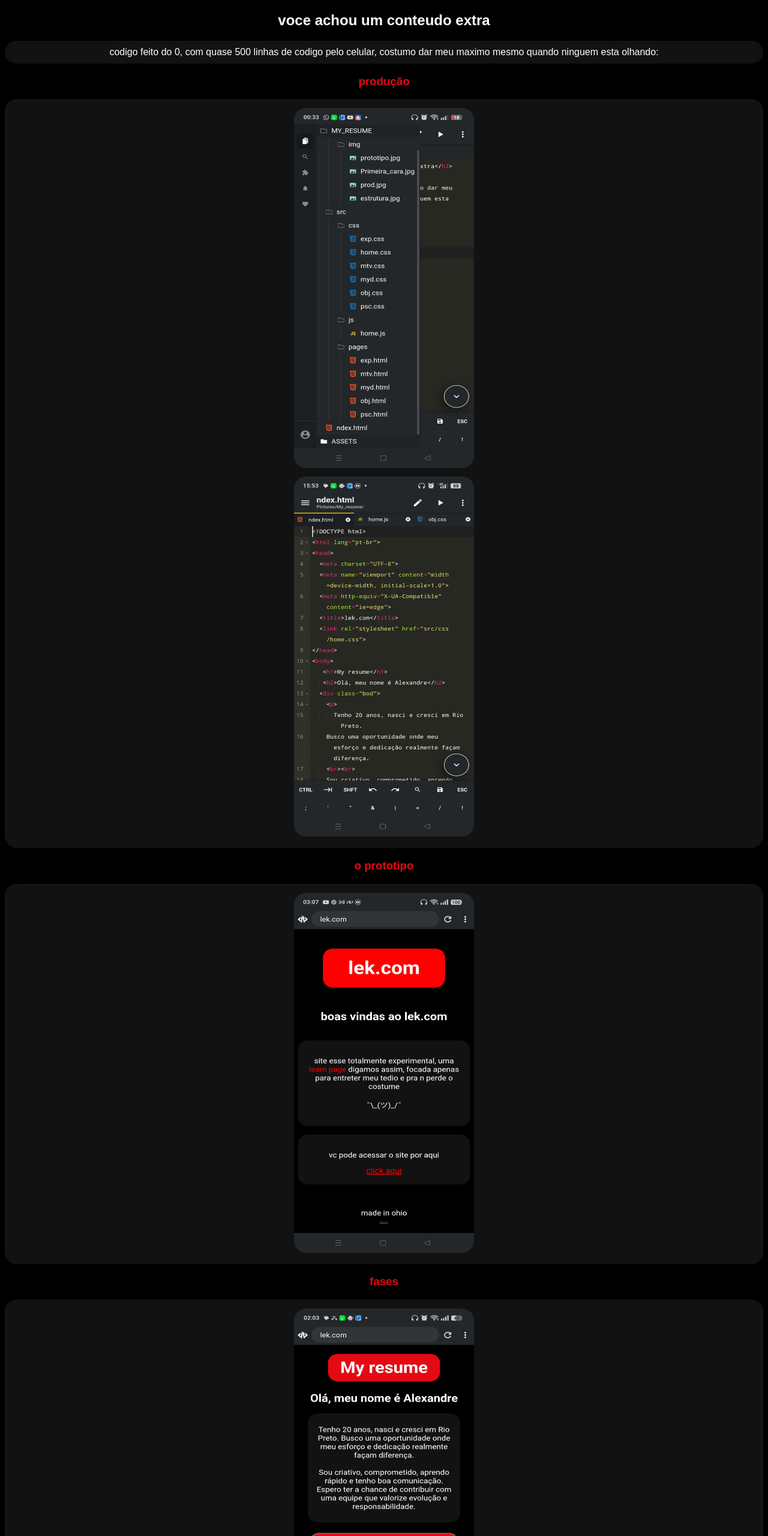
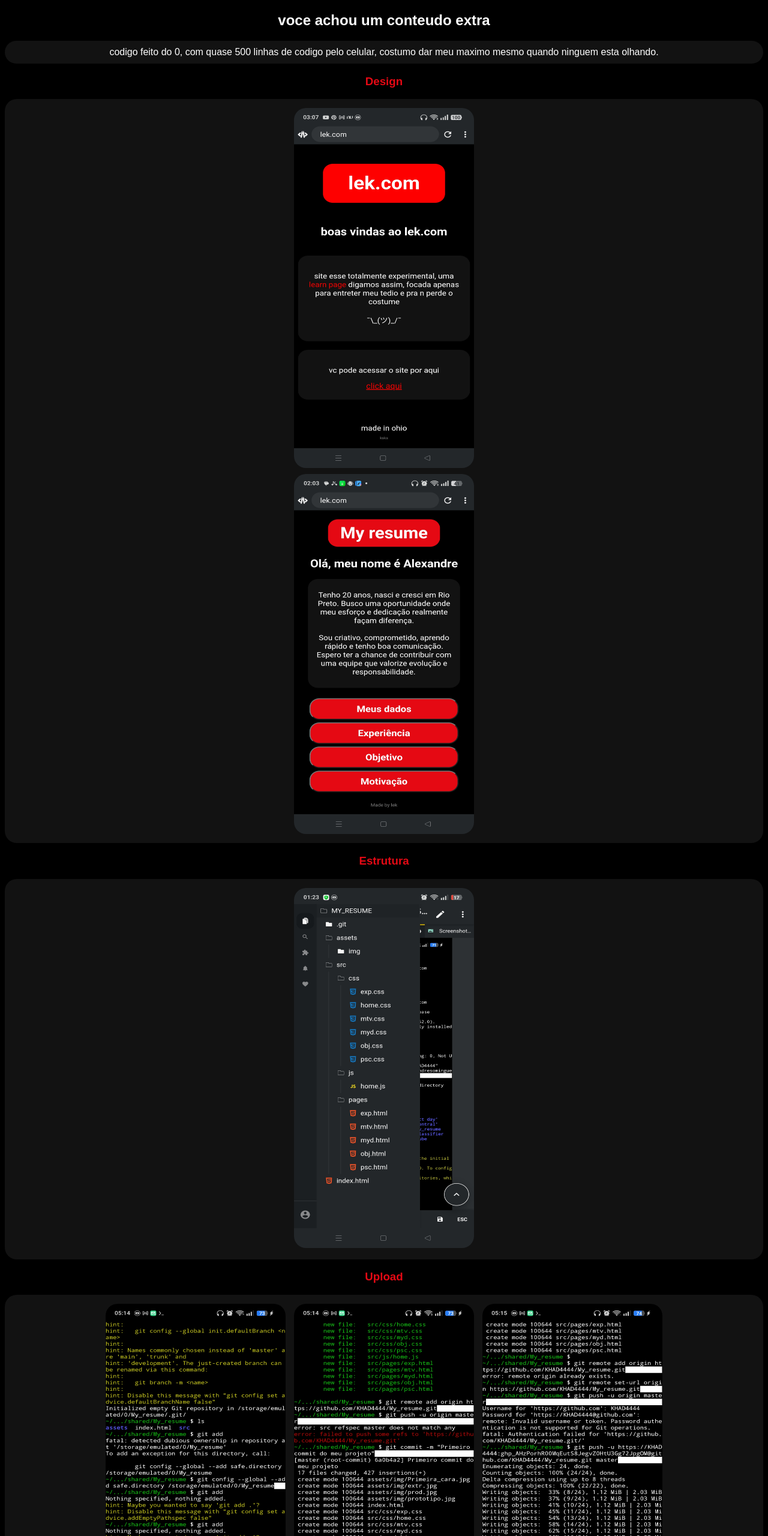
Before and after one commit to KHAD4444/My_resume, a plain HTML site: page src/pages/psc.html in a window 1280 px wide. Shown: the part 60-2620 px from the top of the page at 60% size. Drawn offline with Linux system fonts and the light colour scheme.

Commit message:
update portifolio

```diff
--- a/src/css/psc.css
+++ b/src/css/psc.css
@@ -31,3 +31,9 @@ a {
  text-decoration: none;
  margin: 30px;
 }
+
+.img {
+ display: flex;
+ flex-direction: column;
+ align-items: center;
+}
--- a/src/pages/psc.html
+++ b/src/pages/psc.html
@@ -4,31 +4,35 @@
   <meta charset="UTF-8">
   <meta name="viewport" content="width=device-width, initial-scale=1.0">
   <meta http-equiv="X-UA-Compatible" content="ie=edge">
-  <title>page secret</title>
+  <title>secret</title>
   <link rel="stylesheet" href="../css/psc.css">
 </head>
 <body>
   <h1>PARABENS</h1>
   <h2>voce achou um conteudo extra</h2>
   <div>
-    codigo feito do 0, com quase 500 linhas de codigo pelo celular, costumo dar meu maximo mesmo quando ninguem esta olhando:
+    codigo feito do 0, com quase 500 linhas de codigo pelo celular, costumo dar meu maximo mesmo quando ninguem esta olhando.
   </div>
-  <h3> produção </h3>
+  <h3>Design</h3>
+  <div class="img">
+    <img src="../../assets/img/prototipo.jpg">
+    <img src="../../assets/img/design.jpg">
+  </div>
+  <h3>Estrutura</h3>
   <div>
-    <img src="../../assets/img/extr.jpg"><br>
-    <img src="../../assets/img/prod.jpg">
+    <img src="../../assets/img/estrutura.jpg">
   </div>
-  <h3> o prototipo </h3>
+  <h3>Upload</h3>
   <div>
-    <img src="../../assets/img/prototipo.jpg">
+    <img Src="../../assets/img/termux1.jpg">
+    <img Src="../../assets/img/termux2.jpg">
+    <img Src="../../assets/img/termux3.jpg">
+    <img Src="../../assets/img/termux4.jpg">
   </div>
-  <h3> fases </h3>
+
+  <br>
   <div>
-    <img src="../../assets/img/primeira_cara.jpg">
-  </div>
-  <h3> encerramento </h3>
-  <div>
-    adicionei esse conteudo extra, caso pessoas curiosas como eu se perguntem como foi feito.
+   enfim, adicionei esse conteudo extra, caso pessoas curiosas como eu se perguntem como foi feito.
   </div>
   <br>
   <h4>
```
Also changed, not shown: src/pages/exp.html (+1 -1 lines), assets/img/design.jpg (renamed from assets/img/Primeira_cara.jpg), assets/img/estrutura.jpg (added), assets/img/extr.jpg (deleted), assets/img/prod.jpg (deleted), assets/img/termux1.jpg (added), assets/img/termux2.jpg (added), assets/img/termux3.jpg (added), assets/img/termux4.jpg (added).
